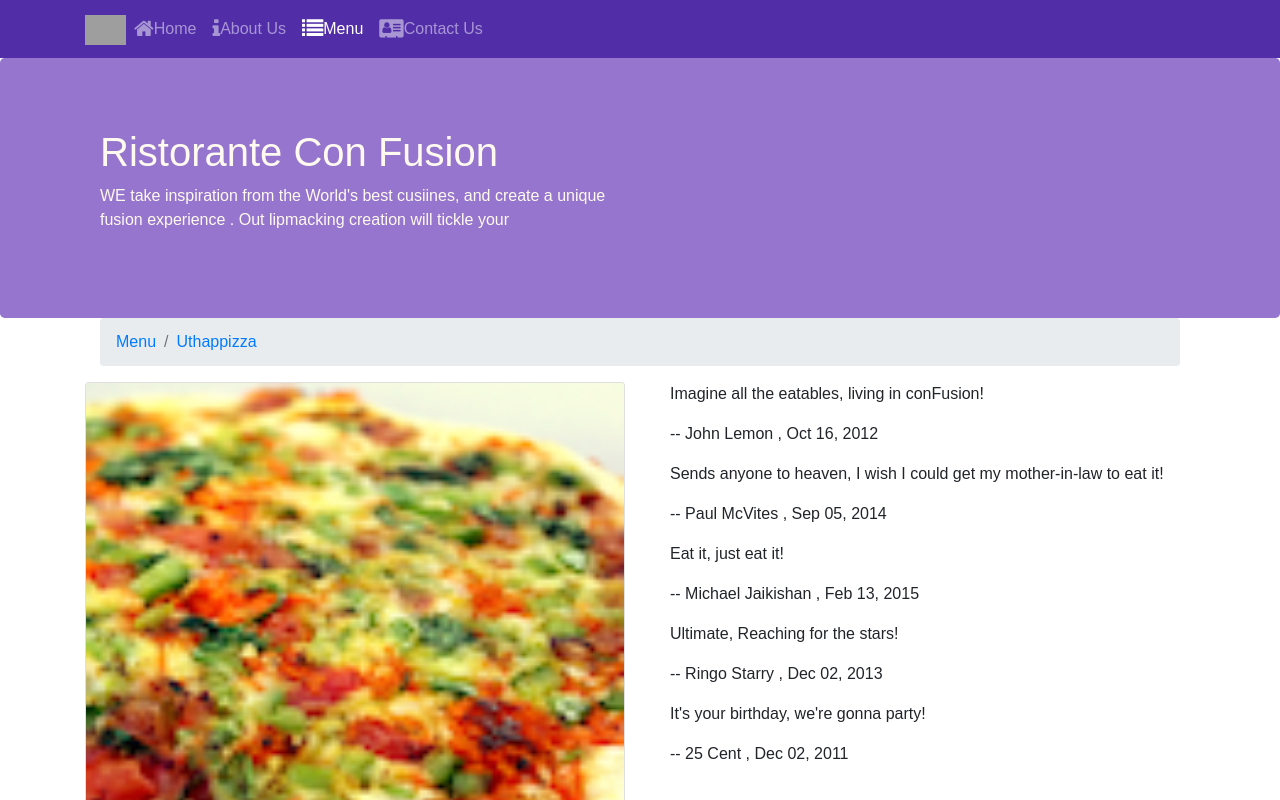
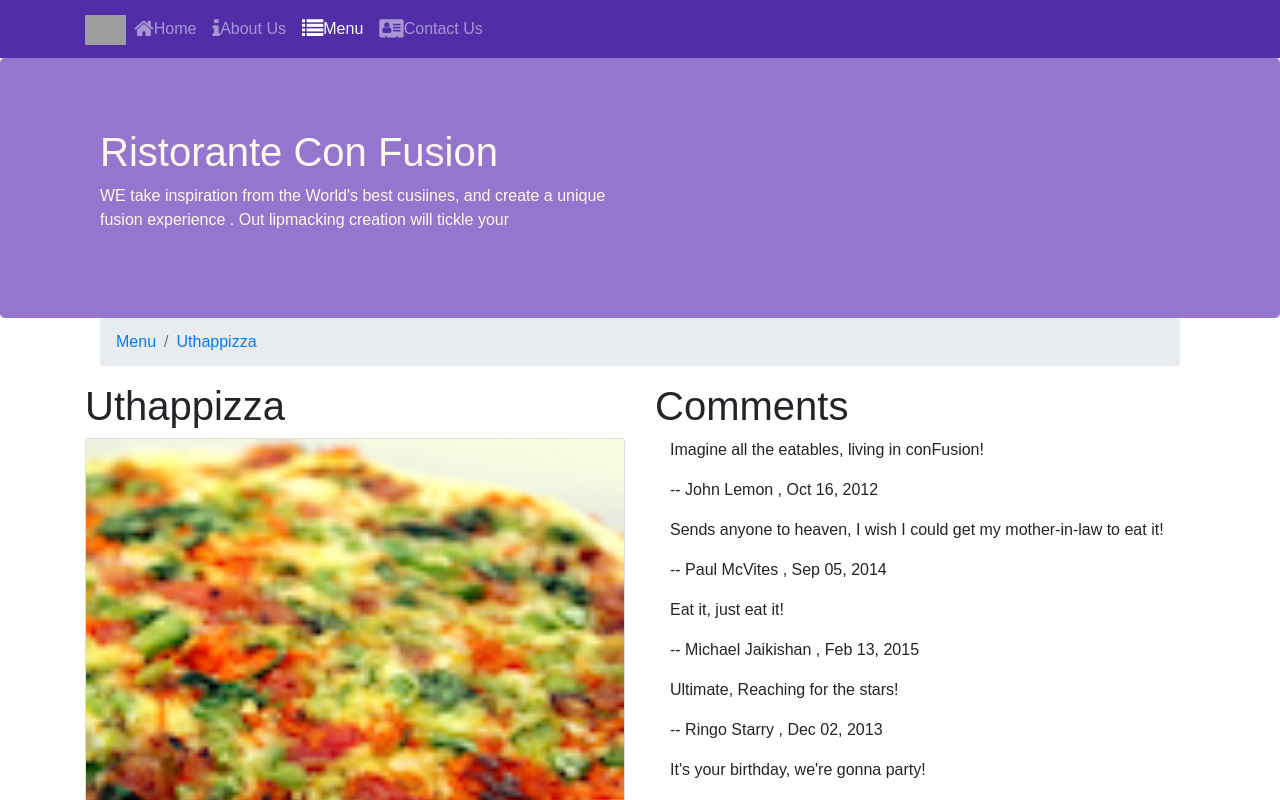
Before and after one commit to webkhushboo/ReactRestaurantApp, a React (Create React App) app: page /menu/0 in a window 1280 px wide. Shown: the top 800 px of the page. Built offline with nearby package versions, Linux system fonts and the light colour scheme; grey boxes are pictures that could not be loaded.

Commit message:
Added heading in dishdetails

```diff
--- a/src/components/DishdetailComponent.js
+++ b/src/components/DishdetailComponent.js
@@ -42,9 +42,11 @@ const DishDetail = props => {
       </div>
       <div className="row">
         <div className="col-6">
+          <h1> {props.dish.name}</h1>
           <RenderDish dish={props.dish} />
         </div>
         <div className="col-6">
+          <h1> Comments</h1>
           <Comments comments={props.comments} />
         </div>
       </div>
```
